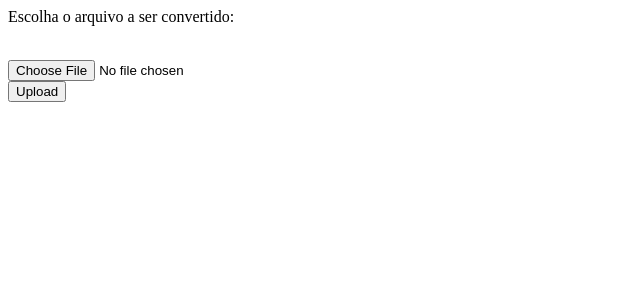
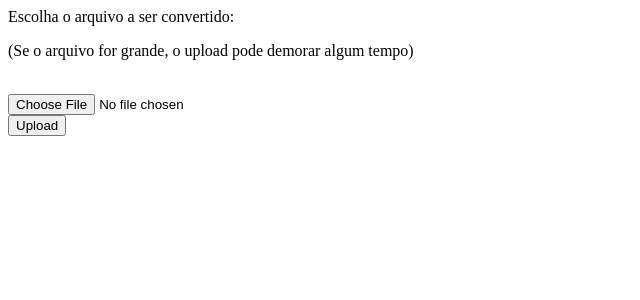
Before and after one commit to lucianafujii/simpleconverter, a Django app: template converter/templates/converter/index.html in a window 1280 px wide. Shown: the top 300 px of the page, without its empty margins (0-640 px from the left). Run offline with Django 3.2, Linux system fonts and the light colour scheme; the template is opened without the code that fills it: most values are stand-ins (such as "Sample title", 1, 10 or a date in 2020).

Commit message:
Add some warning for big files
Let the user know the file may take a while to be uploaded.

```diff
--- a/converter/templates/converter/index.html
+++ b/converter/templates/converter/index.html
@@ -1,4 +1,5 @@
 <p>Escolha o arquivo a ser convertido:</p>
+<p>(Se o arquivo for grande, o upload pode demorar algum tempo)</p>
 
   <form enctype="multipart/form-data" method="post" action="https://sp.files.s3.amazonaws.com/">
     {% csrf_token %}
```
